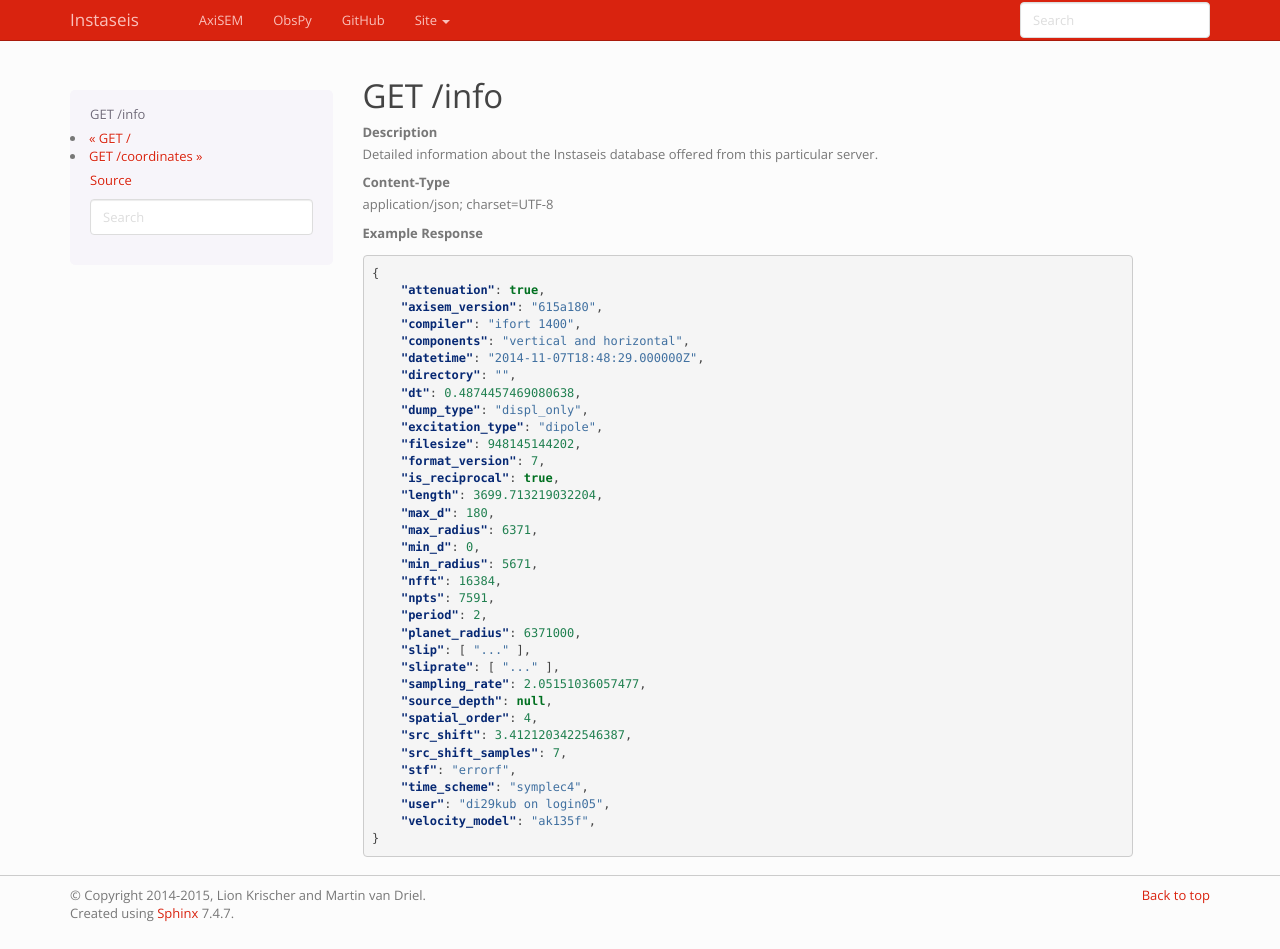
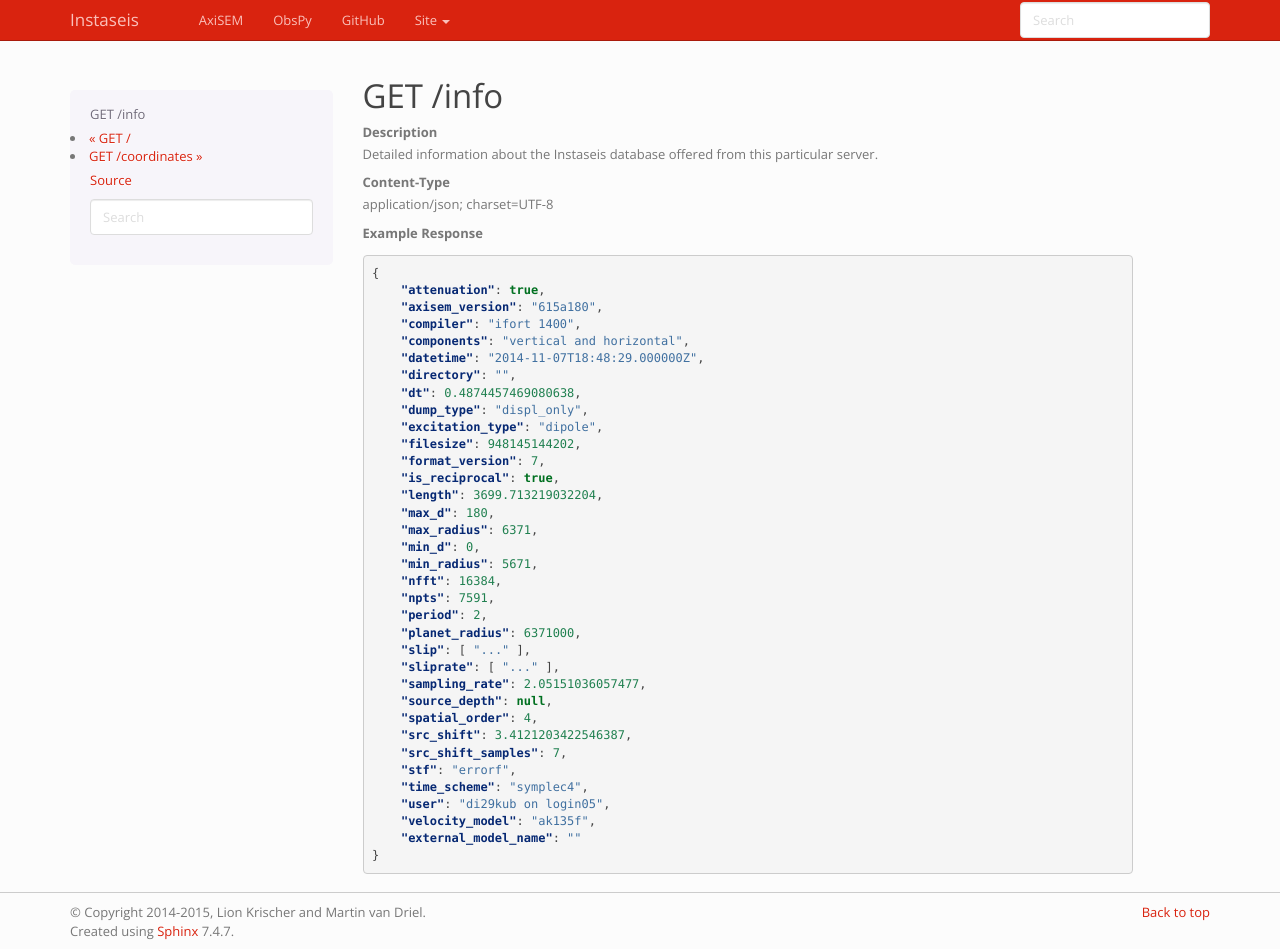
Before and after one commit to krischer/instaseis, a Sphinx documentation site: the page built from doc/routes/info.rst, in a window 1280 px wide and 949 px high. Built offline with Sphinx 7.4.7, drawn with Linux system fonts in a browser that asks for light colours; the version number could not be read and is left out.

Commit message:
adding external_model_name to doc

```diff
--- a/doc/routes/info.rst
+++ b/doc/routes/info.rst
@@ -44,4 +44,5 @@ Example Response
             "time_scheme": "symplec4",
             "user": "di29kub on login05",
             "velocity_model": "ak135f",
+            "external_model_name": ""
         }
```
